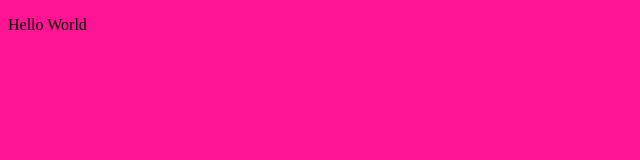
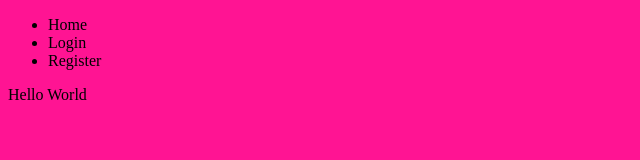
Before and after one commit to aziz-benyettou/app, a plain HTML site: page index.html in a window 1280 px wide. Shown: the whole page, without its empty margins (0-640 px from the left). Drawn offline with Linux system fonts and the light colour scheme; files that its build step writes are made by us from their sources.

Commit message:
Add navbar

```diff
--- a/index.html
+++ b/index.html
@@ -7,6 +7,18 @@
         <link href="css/style.css" rel="stylesheet">
     </head>
     <body>
+
+        <!-- Navbar -->
+            <header>
+                <nav>
+                    <ul>
+                        <li>Home</li>
+                        <li>Login</li>
+                        <li>Register</li>
+                    </ul>
+                </nav>
+            </header>
+
         <p>Hello World</p>
     </body>
 </html>
```
